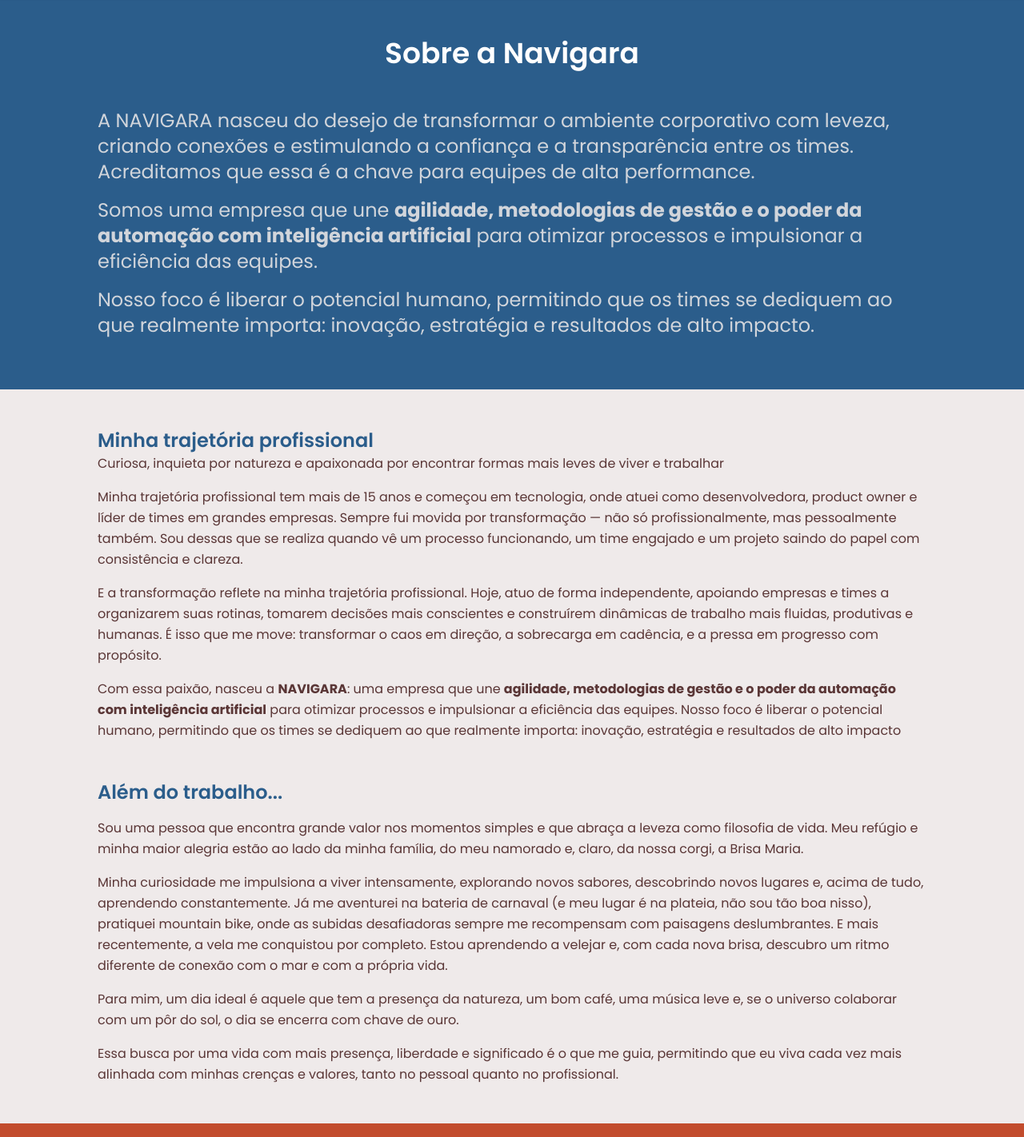
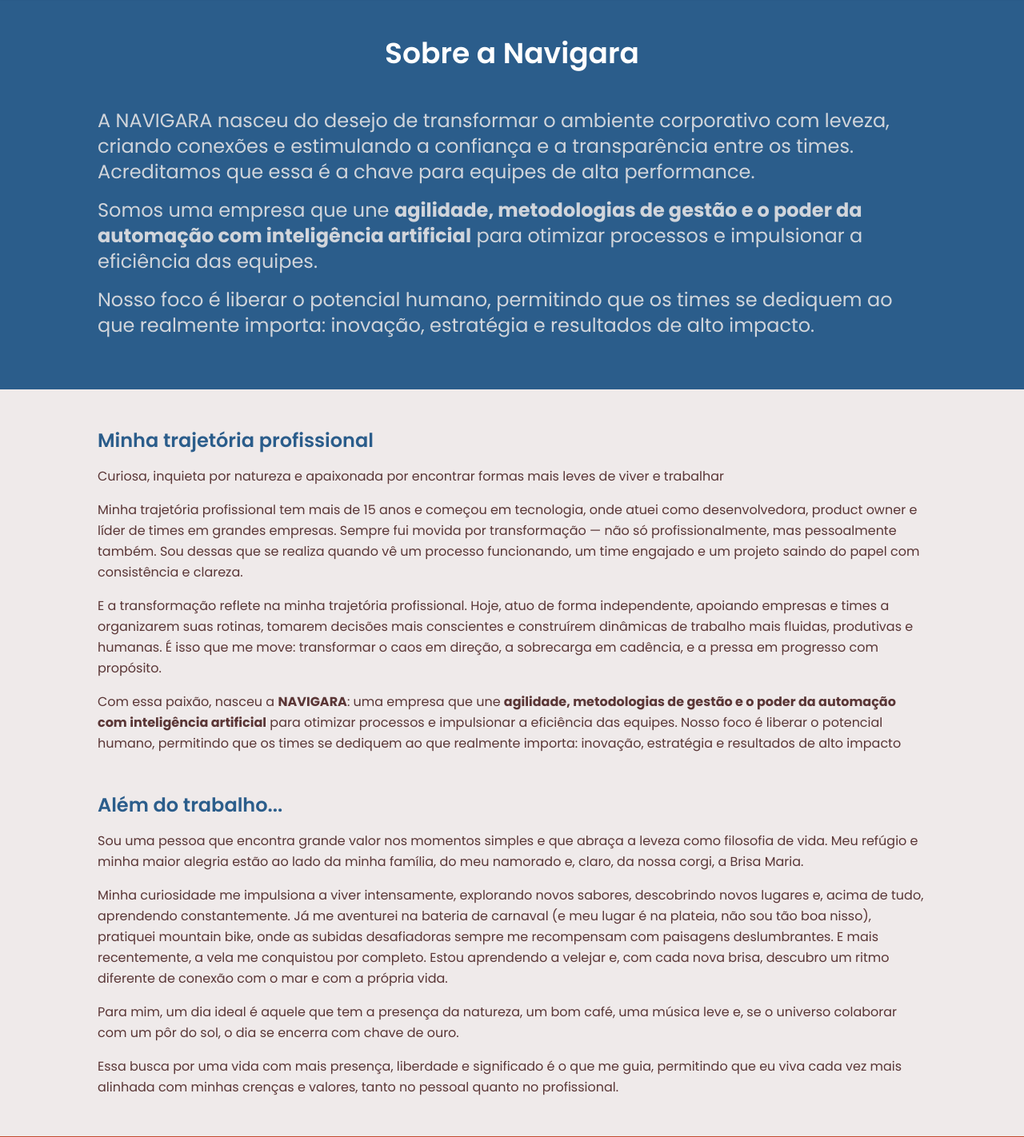
Before and after one commit to mf-bernardes/navigara-site, a Flask app: page /sobre in a window 1280 px wide. Shown: the part 73-1495 px from the top of the page at 80% size. Run offline with Flask 3, Linux system fonts and the light colour scheme.

Commit message:
Correção do espaçamento da Minha trajetória pessoal

```diff
--- a/templates/sobre.html
+++ b/templates/sobre.html
@@ -52,8 +52,8 @@
 
     <section class="bg-light">
         <div class="container grid md:grid-cols-1 gap-10">
-            <div class="py-12">
-                <h3 class=" text-accent-blue">Minha trajetória profissional</h3>
+            <div class="py-12 pt-12">
+                <h3 class="mb-4 text-accent-blue">Minha trajetória profissional</h3>
                 <div class="space-y-4 text-dark/80">
                     <p>Curiosa, inquieta por natureza e apaixonada por encontrar formas mais leves de viver e trabalhar</p>
                     <p>Minha trajetória profissional tem mais de 15 anos e começou em tecnologia, onde atuei como desenvolvedora, product owner e líder de times em grandes empresas. Sempre fui movida por transformação — não só profissionalmente, mas pessoalmente também. Sou dessas que se realiza quando vê um processo funcionando, um time engajado e um projeto saindo do papel com consistência e clareza.</p>
```
